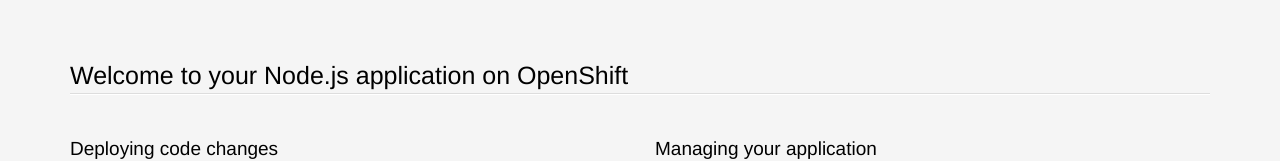
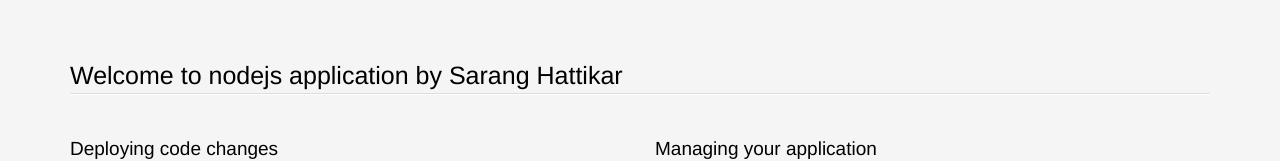
Before and after one commit to saranghattikar/cs5610fall2015, a website: page index.html in a window 1280 px wide. Shown: the top 161 px of the page. Drawn offline with Linux system fonts and the light colour scheme.

Commit message:
changed index page

```diff
--- a/index.html
+++ b/index.html
@@ -207,7 +207,7 @@
 <body>
 <section class='container'>
           <hgroup>
-            <h1>Welcome to your Node.js application on OpenShift</h1>
+            <h1>Welcome to nodejs application by Sarang Hattikar</h1>
           </hgroup>
 
 
```
